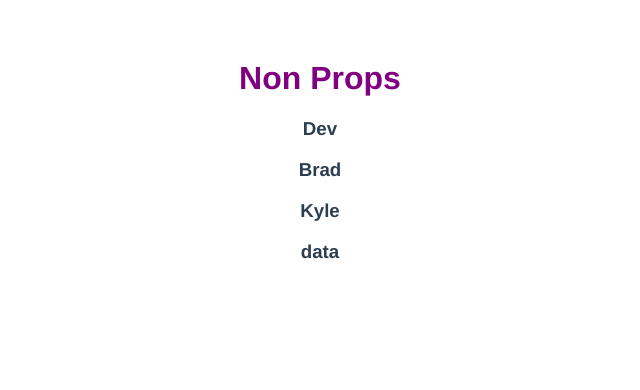
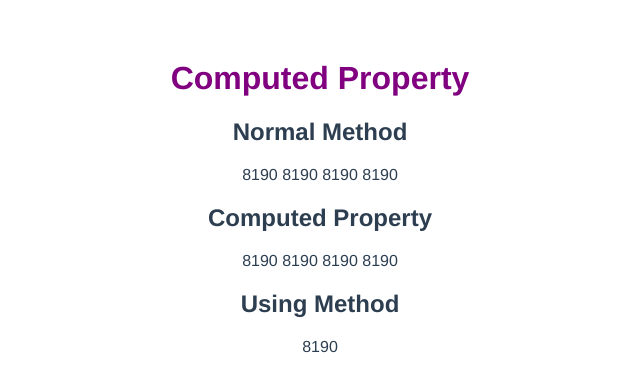
Before and after one commit to arvindk07/vue-step-by-step, a Vue app: page / in a window 1280 px wide. Shown: the top 390 px of the page, without its empty margins (320-960 px from the left). Built offline with nearby package versions, Linux system fonts and the light colour scheme.

Commit message:
computed property

```diff
--- a/src/components/ChildVue.vue
+++ /dev/null
@@ -1,18 +0,0 @@
-<template>
-  <div>
-    <h3>Dev</h3>
-    <h3>Brad</h3>
-    <h3>Kyle</h3>
-    <h3>{{ data }}</h3>
-  </div>
-  <!-- <h3 v-bind="$attrs">Hello</h3> -->
-</template>
-<script>
-export default {
-  name: "ChildVue",
-  //   inheritAttrs: false,
-  props: {
-    data: String,
-  },
-};
-</script>
--- a/src/components/HomeComponents.vue
+++ b/src/components/HomeComponents.vue
@@ -1,14 +1,43 @@
 <template>
-  <h1>Non Props</h1>
-  <ChildVue data="data" id="cmp" />
+  <h1>Computed Property</h1>
+  <h2>Normal Method</h2>
+  {{ doller * rupeeVal - discount }}
+  {{ doller * rupeeVal - discount }}
+  {{ doller * rupeeVal - discount }}
+  {{ doller * rupeeVal - discount }}
+
+  <h2>Computed Property</h2>
+  {{ getResults }}
+  {{ getResults }}
+  {{ getResults }}
+  {{ getResults }}
+
+  <h2>Using Method</h2>
+  {{ getResultsMethod() }}
 </template>
 
 <script>
-import ChildVue from "./ChildVue.vue";
 export default {
   name: "HomeComponents",
-  components: {
-    ChildVue,
+  data() {
+    return {
+      doller: 100,
+      rupeeVal: 82,
+      discount: 10,
+    };
+  },
+  // using methods
+  methods: {
+    getResultsMethod() {
+      return this.doller * this.rupeeVal - this.discount;
+    },
+  },
+
+  // computed property
+  computed: {
+    getResults() {
+      return this.doller * this.rupeeVal - this.discount;
+    },
   },
 };
 </script>
```
